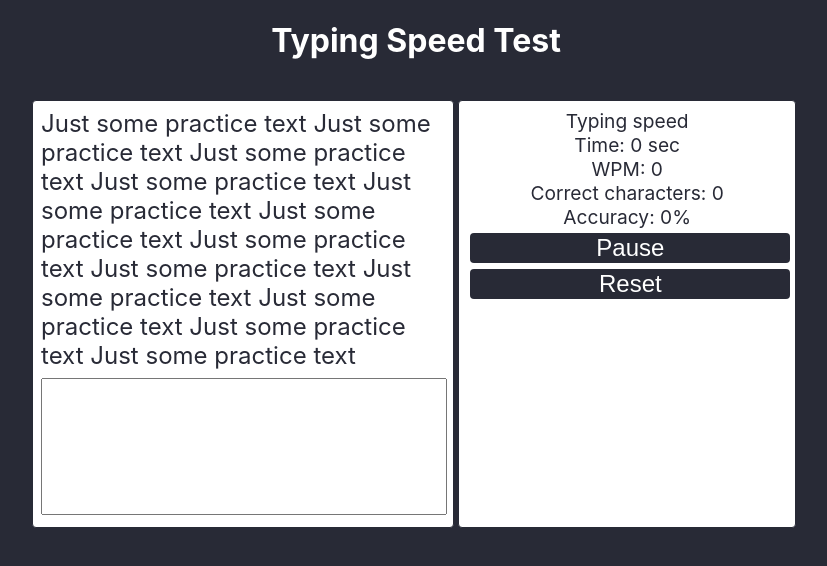
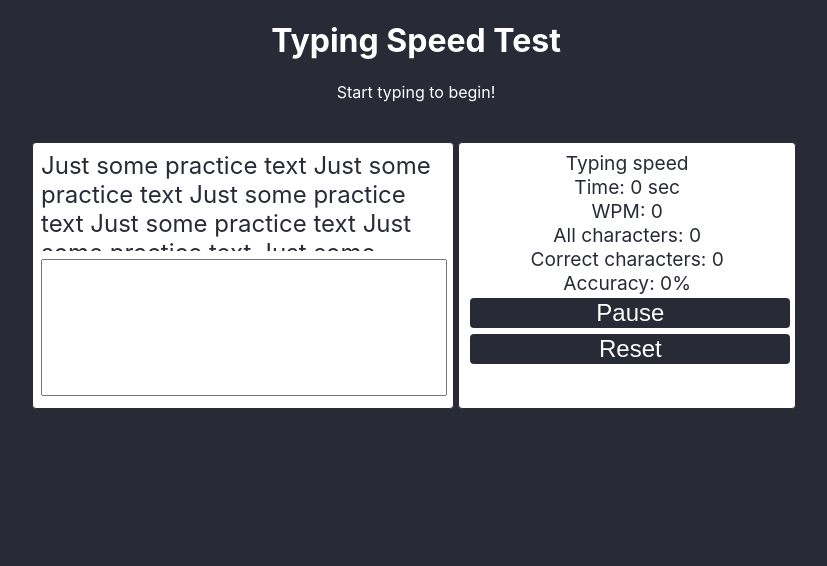
Before and after one commit to idollabs/typing-classics, a React (Create React App) app: page / in a window 1280 px wide. Shown: the top 566 px of the page, without its empty margins (224-1051 px from the left). Built offline with nearby package versions, Linux system fonts and the light colour scheme.

Commit message:
Added modal to cue typing

```diff
--- a/src/App.tsx
+++ b/src/App.tsx
@@ -4,13 +4,16 @@ import { TypingProvider } from './state/context';
 import { UserInput } from './components/UserInput';
 import { Preview } from './components/Preview';
 import { SpeedInfo } from './components/SpeedInfo';
+import { Modal } from './components/Modal';
 
 export const App = () => (
   <TypingProvider>
     <h1>Typing Speed Test</h1>
+    <Modal />
     <div className="container">
       <div className="typing-test">
         <Preview />
+
         <UserInput />
       </div>
       <SpeedInfo />
--- /dev/null
+++ b/src/components/Modal.tsx
@@ -0,0 +1,12 @@
+import React from 'react';
+import { useTyping } from '../state/context';
+
+export const Modal = () => {
+  const {
+    state: { timersRunning },
+  } = useTyping();
+
+  return (
+    <div className="modal">{timersRunning ? '' : 'Start typing to begin!'}</div>
+  );
+};
--- a/src/components/Preview.tsx
+++ b/src/components/Preview.tsx
@@ -17,5 +17,5 @@ export const Preview: FunctionComponent = () => {
     );
   });
 
-  return <div className='preview'>{previewText}</div>;
+  return <div className="preview">{previewText}</div>;
 };
--- a/src/components/SpeedInfo.tsx
+++ b/src/components/SpeedInfo.tsx
@@ -24,6 +24,7 @@ export const SpeedInfo = () => {
       Typing speed
       <div>Time: {timerSeconds} sec</div>
       <div>WPM: {wpm(correctCharacters, timerSeconds)}</div>
+      <div>All characters: {allCharacters}</div>
       <div>Correct characters: {correctCharacters}</div>
       <div>Accuracy: {accuracy(allCharacters, correctCharacters)}%</div>
       <button onClick={stopTimers}>Pause</button>
--- a/src/index.css
+++ b/src/index.css
@@ -78,6 +78,9 @@ textarea {
 .preview {
   font-size: 1.5rem;
   margin-bottom: 0.5rem;
+  max-width: 500px;
+  max-height: 100px;
+  overflow: auto;
 }
 
 .typing-speed {
@@ -97,3 +100,13 @@ textarea {
     margin: 0 0.5%;
   }
 }
+
+.PreviewContainer {
+  width: 300px;
+  height: 100px;
+}
+
+.modal {
+  text-align: center;
+  color: white;
+}
--- a/src/state/state.ts
+++ b/src/state/state.ts
@@ -15,7 +15,7 @@ export interface State {
 
 export const initialState: State = {
   text:
-    'Just some practice text Just some practice text Just some practice text Just some practice text Just some practice text Just some practice text Just some practice text Just some practice text Just some practice text Just some practice text Just some practice text Just some practice text',
+    'Just some practice text Just some practice text Just some practice text Just some practice text Just some practice text Just some practice text Just some practice text Just some practice text Just some practice text Just some practice text Just some practice text Just some practice text Just some practice text Just some practice text Just some practice text Just some practice text Just some practice text Just some practice text Just some practice Climate text Just some practice text Just some practice text',
   input: '',
   correctCharacters: 0,
   allCharacters: 0,
@@ -51,6 +51,7 @@ export const changeInput: Reducer<string> = (state, input = '') => ({
   ...state,
   input,
   correctCharacters: countCorrectCharacters(state.text, input),
+  timersRunning: true,
 });
 
 export const countCharacters: Reducer<string> = (state, input = '') => ({
```
